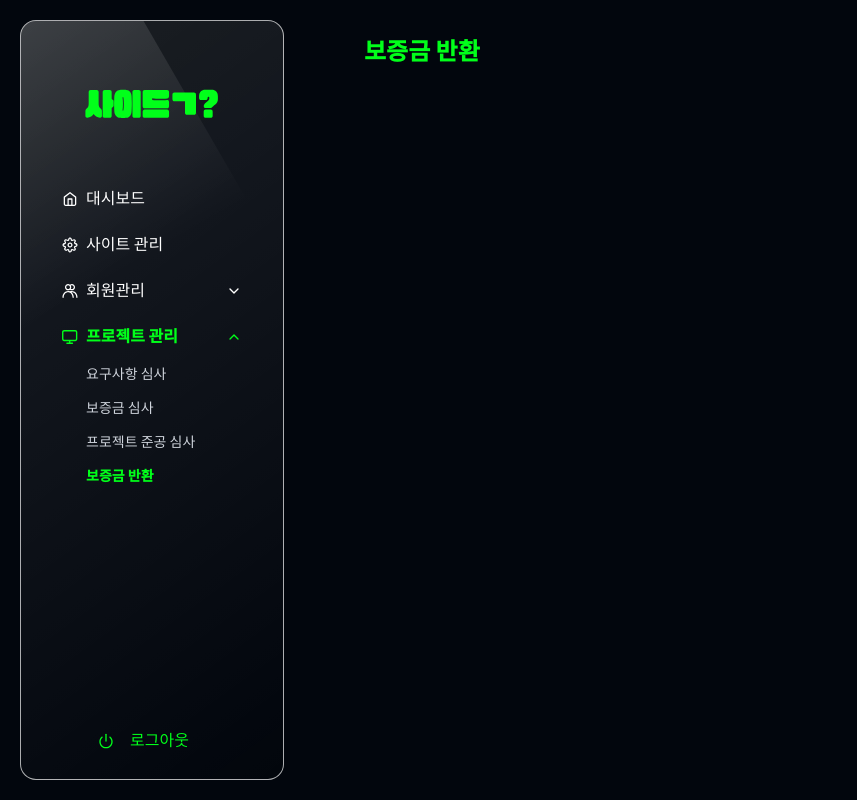
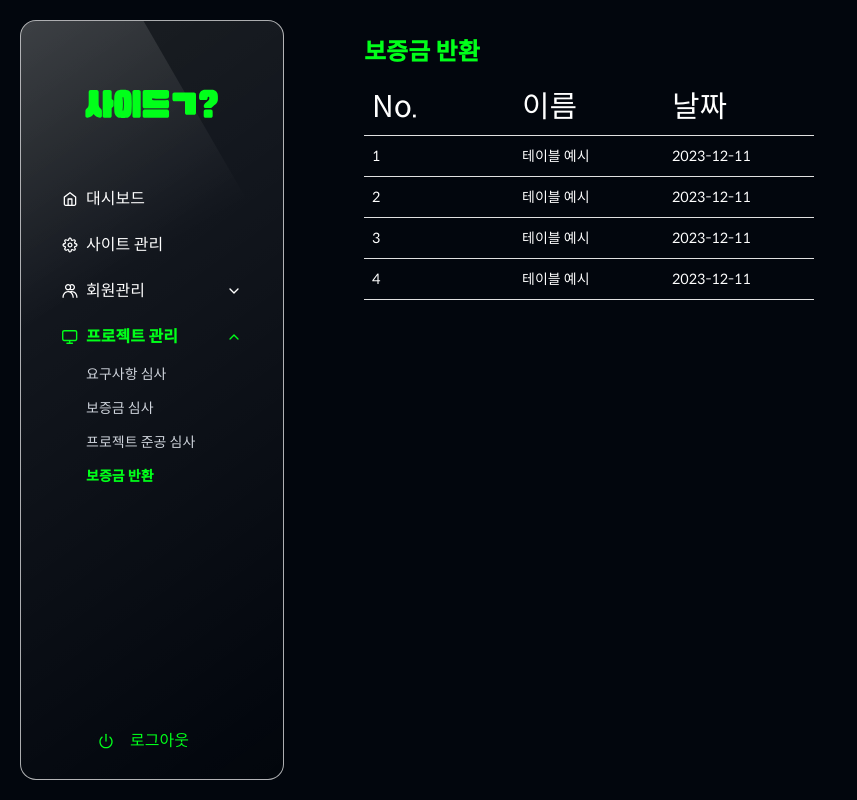
Before and after one commit to siderTeam/FrontEnd-Service, a Next.js app: page /admin/projectManage/depositReturn in a window 1280 px wide. Shown: the whole page, without its empty margins (0-857 px from the left). Built offline with nearby package versions, Linux system fonts and the light colour scheme.

Commit message:
테이블 컴포넌트 리팩터링 및 보증금 반환 페이지에 예시 추가

```diff
--- a/src/app/admin/projectManage/depositReturn/page.tsx
+++ b/src/app/admin/projectManage/depositReturn/page.tsx
@@ -2,13 +2,59 @@
 
 import styled from '@emotion/styled';
 import { color } from '@/styles/color';
+import { ColumnDef } from '@tanstack/react-table';
+import Table from '@/components/Table/Table';
+
+interface ResponseDataType {
+  id: number,
+  name: string;
+  date: string;
+}
 
 const Page = () => {
+
+  const mockData = [
+    {
+      id: 1,
+      name: '테이블 예시',
+      date: '2023-12-11'
+    },
+    {
+      id: 2,
+      name: '테이블 예시',
+      date: '2023-12-11'
+    },
+    {
+      id: 3,
+      name: '테이블 예시',
+      date: '2023-12-11'
+    },
+    {
+      id: 4,
+      name: '테이블 예시',
+      date: '2023-12-11'
+    },
+  ]
+
+  const column: ColumnDef<ResponseDataType>[] = [
+    {
+      accessorKey: 'id',
+      header: 'No.',
+    },
+    {
+      accessorKey: 'name',
+      header: '이름',
+    },
+    {
+      accessorKey: 'date',
+      header: '날짜',
+    },
+  ]
+
   return (
     <Container>
       <h1 className="title">보증금 반환</h1>
-      {/* <SearchHeader />
-      <ProjectTable /> */}
+      <Table columns={column} data={mockData} />
     </Container>
   );
 };
--- a/src/components/Table/Table.tsx
+++ b/src/components/Table/Table.tsx
@@ -92,7 +92,9 @@ const TableRow = styled.div`
   }
 `;
 
-const TableHeader = styled.div``;
+const TableHeader = styled.div`
+  font-size: 30px;
+`;
 
 const TableBody = styled.div<{ useMinHeight: boolean }>`
   min-height: ${({ useMinHeight }) => (useMinHeight ? '560px' : 'auto')};
```
